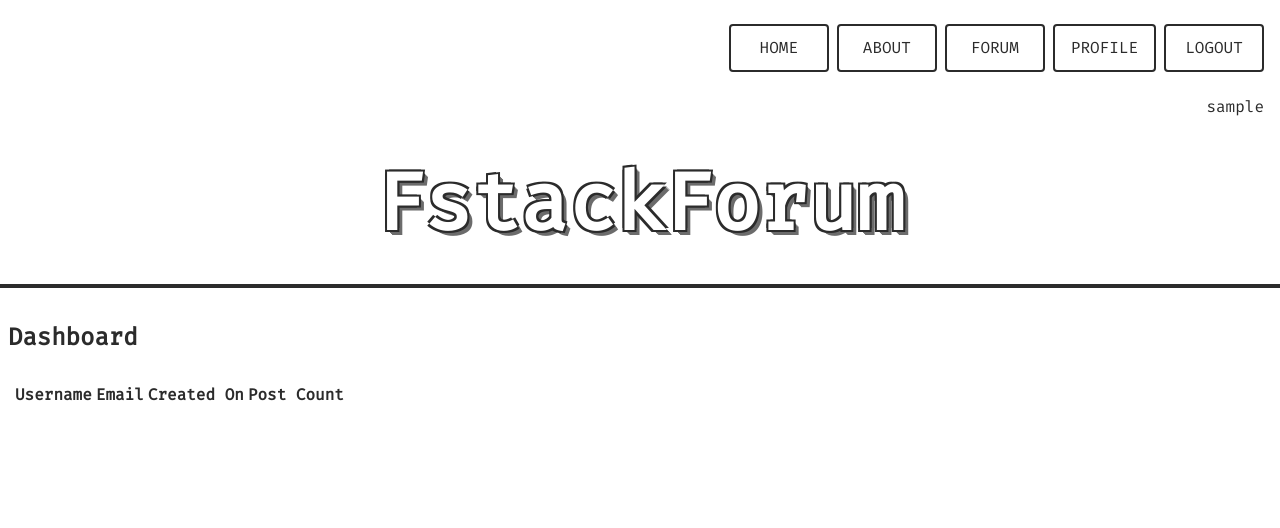
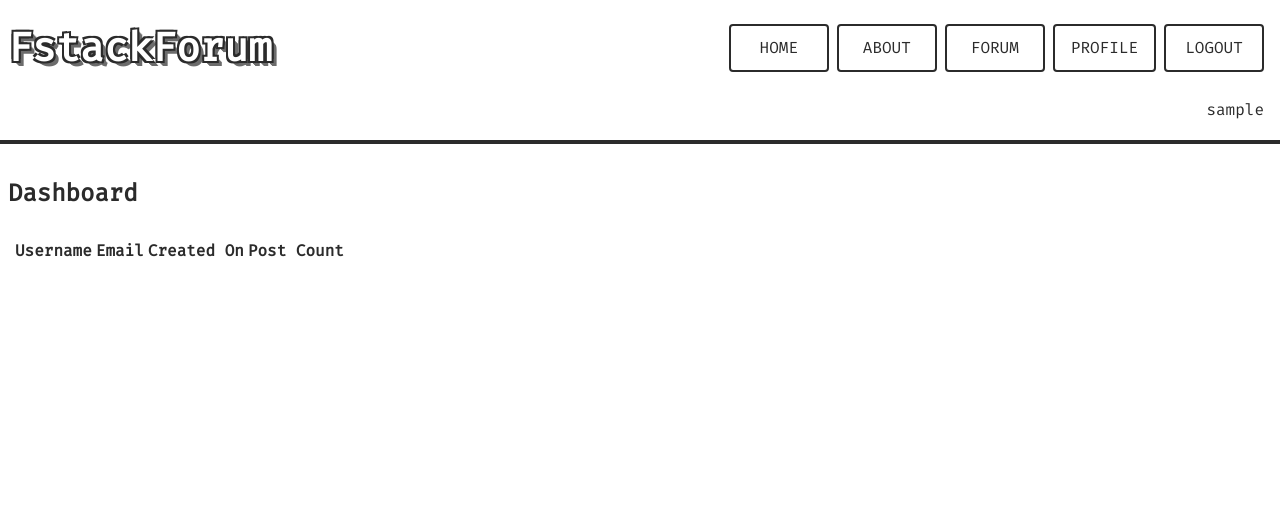
Before and after one commit to brandon-wallace/fstack-forum, a Flask app: page /dashboard in a window 1280 px wide. Shown: the top 528 px of the page. Run offline with Flask 2, Linux system fonts and the light colour scheme; the visitor is signed in with stand-in values (Sample User, id 1); data comes from the database, SQL or seed files in the repository; lists and menus that the app fills with data are empty.

Commit message:
Redesign header area
- Removed excess space that was not being used in the header area
by shrinking the h1 header text and aligning it to the left.

```diff
--- a/application/static/css/style.css
+++ b/application/static/css/style.css
@@ -47,6 +47,11 @@ body {
     background-color: #FFFFFF;
     background-color: var(--bg, #FFFFFF);
     font-family: 'FiraMono-Regular', monospace;
+}
+
+header {
+    border-bottom: 4px solid #000000;
+    border-bottom: 4px solid var(--fg);
 }
 
 ul {
@@ -113,14 +118,14 @@ main {
 
 .page__header {
     padding: .5rem;
+    display: flex;
+    flex-direction: column;
     -webkit-box-sizing: border-box;
             box-sizing: border-box;
-    border-bottom: 4px solid #000000;
-    border-bottom: 4px solid var(--fg);
 }
 
 .logged-in-user {
-    margin: 5px .5rem 0 0;
+    margin: 0 1rem 1rem 0;
     text-align: right;
 }
 
@@ -154,8 +159,8 @@ nav {
     color: var(--bg, #FFFFFF);
     font-size: 2.5rem;
     text-align: center;
-    margin-bottom: .2rem;
-	text-shadow: 2.0px  2.0px 0 var(--fg),
+    margin: 0;
+	  text-shadow: 2.0px  2.0px 0 var(--fg),
                 -2.0px  2.0px 0 var(--fg),
                  2.0px -2.0px 0 var(--fg),
                 -2.0px -2.0px 0 var(--fg),
@@ -238,7 +243,7 @@ nav {
 }
 
 .menu__link {
-    max-width: 480px;
+    max-width: 700px;
     color: #1D1E2A;
     border-radius: 4px;
     color: var(--fg, #1D1E2A);
@@ -647,15 +652,54 @@ input.input__field {
     color: var(--fg, #000000);
 }
 
-@media only screen and (min-width: 365px) {
+/* @media only screen and (min-width: 365px) {
     .header-1 {
         font-size: 2.8rem;
     }
+} */
+
+@media only screen and (min-width: 500px) {
+    /* .header-1 {
+        word-spacing: -20px;
+    } */
+    .message--fail,
+    .message--success {
+        margin: 0 auto .5rem auto;
+    }
+    /* .header-1, */
+    .form__header {
+        font-weight: bold;
+        text-align: center;
+    }
+    /* .header-1 {
+        font-size: 3.5rem;
+        margin-top: .75rem;
+    } */
+    .form__header {
+        margin: .85rem 0;
+        font-size: 2.5rem;
+    }
+    .footer__content {
+        min-height: 150px;
+        align-items: flex-end;
+    }
+    form {
+        margin: 0 auto;
+    }
 }
 
-@media only screen and (min-width: 500px) {
+/* @media only screen and (min-width: 650px) {
     .header-1 {
-        word-spacing: -20px;
+        font-size: 5rem;
+    }
+} */
+
+@media only screen and (min-width: 700px) {
+    .index-content {
+        flex-direction: row;
+    }
+    .header-1 {
+        text-align: left;
     }
     .menu {
         width: 100%;
@@ -679,42 +723,6 @@ input.input__field {
     }
     nav {
         width: 100%;
-    }
-    .message--fail,
-    .message--success {
-        margin: 0 auto .5rem auto;
-    }
-    .header-1,
-    .form__header {
-        font-weight: bold;
-        text-align: center;
-    }
-    .header-1 {
-        font-size: 3.5rem;
-        margin-top: .75rem;
-    }
-    .form__header {
-        margin: .85rem 0;
-        font-size: 2.5rem;
-    }
-    .footer__content {
-        min-height: 150px;
-        align-items: flex-end;
-    }
-    form {
-        margin: 0 auto;
-    }
-}
-
-@media only screen and (min-width: 650px) {
-    .header-1 {
-        font-size: 5rem;
-    }
-}
-
-@media only screen and (min-width: 700px) {
-    .index-content {
-        flex-direction: row;
     }
 }
 
@@ -982,6 +990,13 @@ section > .tile__category {
     max-width: 550px;
 }
 
+@media only screen and (min-width: 800px) {
+  .page__header {
+      flex-direction: row;
+      align-items: center;
+  }
+}
+
 
 @media only screen and (min-width: 500px) {
     .forum-menu {
--- a/application/templates/layout.html
+++ b/application/templates/layout.html
@@ -28,7 +28,11 @@
 
       <!-- START header -->
 
-      <header class="page__header">
+      <header>
+
+        <div class="page__header">
+
+        <h1 class="header-1">FstackForum</h1>
 
         <nav>
           <ul class="menu">
@@ -47,10 +51,11 @@
           </ul>
         </nav>
 
-        {% if current_user.is_authenticated %}
-          <p class="logged-in-user">{{ current_user.username }}</p>
-        {% endif %}
-        <h1 class="header-1">FstackForum</h1>
+      </div>
+
+      {% if current_user.is_authenticated %}
+        <p class="logged-in-user">{{ current_user.username }}</p>
+      {% endif %}
 
       </header>
 
```
